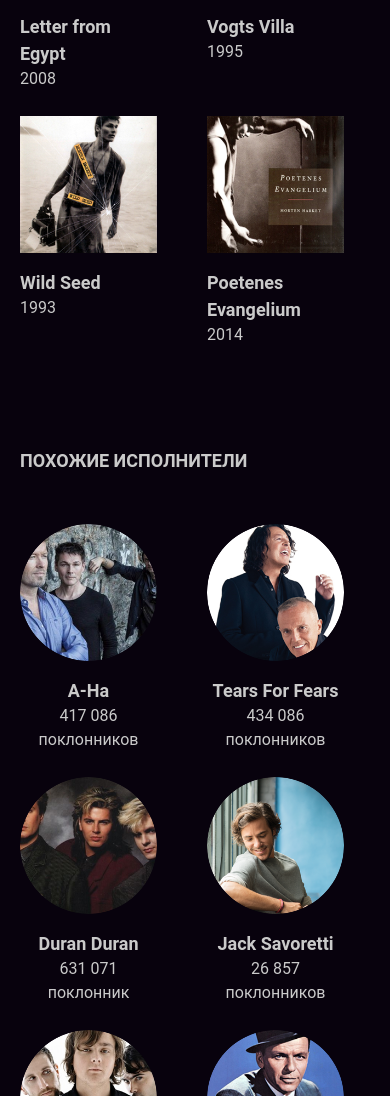
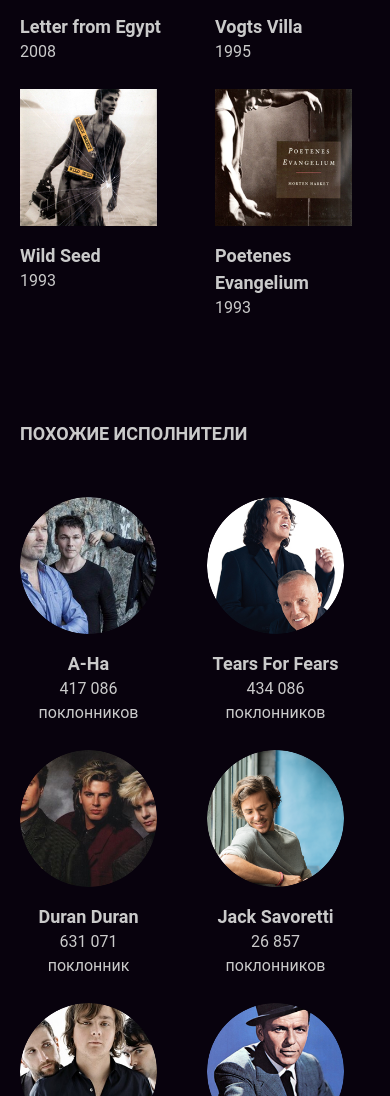
Before and after one commit to TanyaAl/Music-box, a website: page src/artist.html in a window 390 px wide. Shown: the part 1857-2953 px from the top of the page. Drawn offline with Linux system fonts and the light colour scheme.

Commit message:
fixTitles

```diff
--- a/src/artist.html
+++ b/src/artist.html
@@ -124,7 +124,7 @@
                 <div class="album">
                     <img alt="brother" src="./assets/images/Poetenes Evangelium.png">
                     <h4>Poetenes Evangelium</h4>
-                    <p>2014</p>
+                    <p>1993</p>
                 </div>
             </div>
         </section>
--- a/src/styles/sass/desktop.scss
+++ b/src/styles/sass/desktop.scss
@@ -13,7 +13,7 @@
   text-transform: uppercase;
   text-align: center;
   color: $white;
-  margin: 0;
+  // margin: 0;
 }
 
 h2 {
@@ -35,6 +35,7 @@
 }
 
 h4 {
+  font-family: Roboto, sans-serif;
   font-size: 18px;
   line-height: 27px;
   font-weight: bold;
--- a/src/styles/sass/general.scss
+++ b/src/styles/sass/general.scss
@@ -26,7 +26,7 @@
 
 .text-up {
   text-transform: uppercase;
-  margin: 0;
+  // margin: 0;
 }
 
 .title-text {
--- a/src/styles/sass/mobile.scss
+++ b/src/styles/sass/mobile.scss
@@ -181,7 +181,7 @@
 
   .page-discography {
     .album {
-      width: 137px;
+      width: 145px;
 
       img {
         height: 137px;
```
Also changed, not shown: src/styles/css.css, 1 other file.
